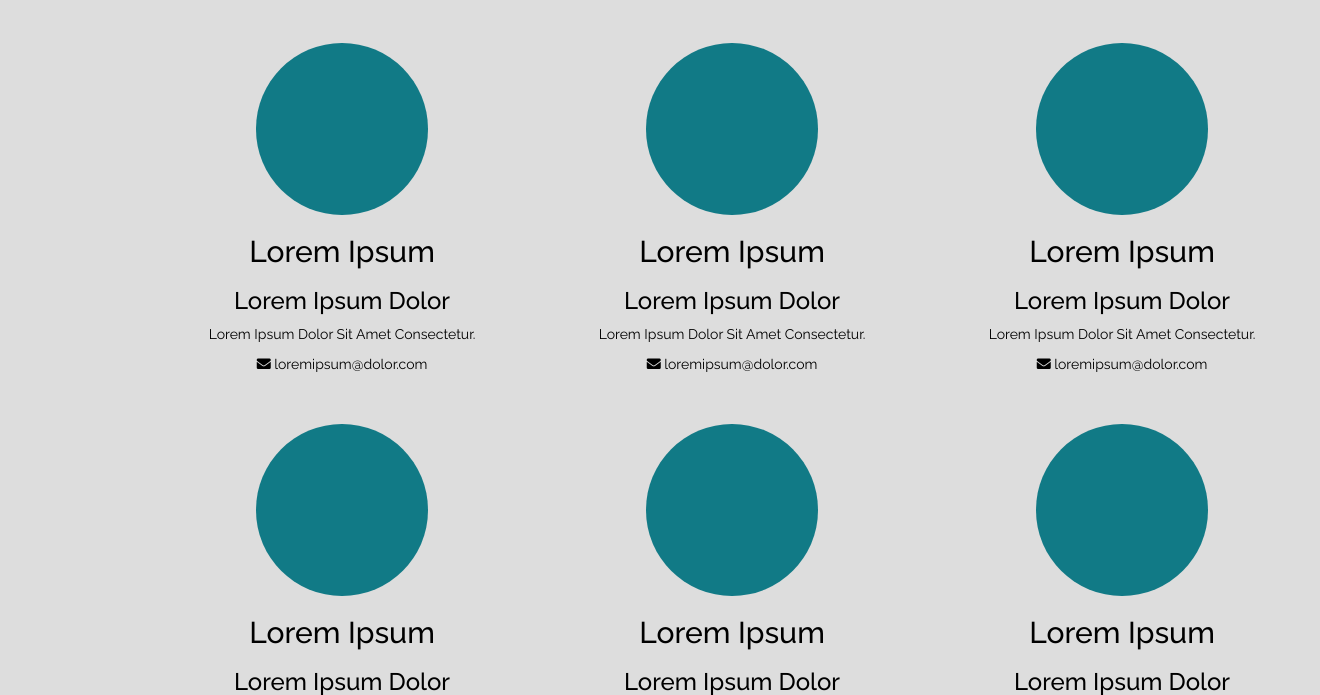
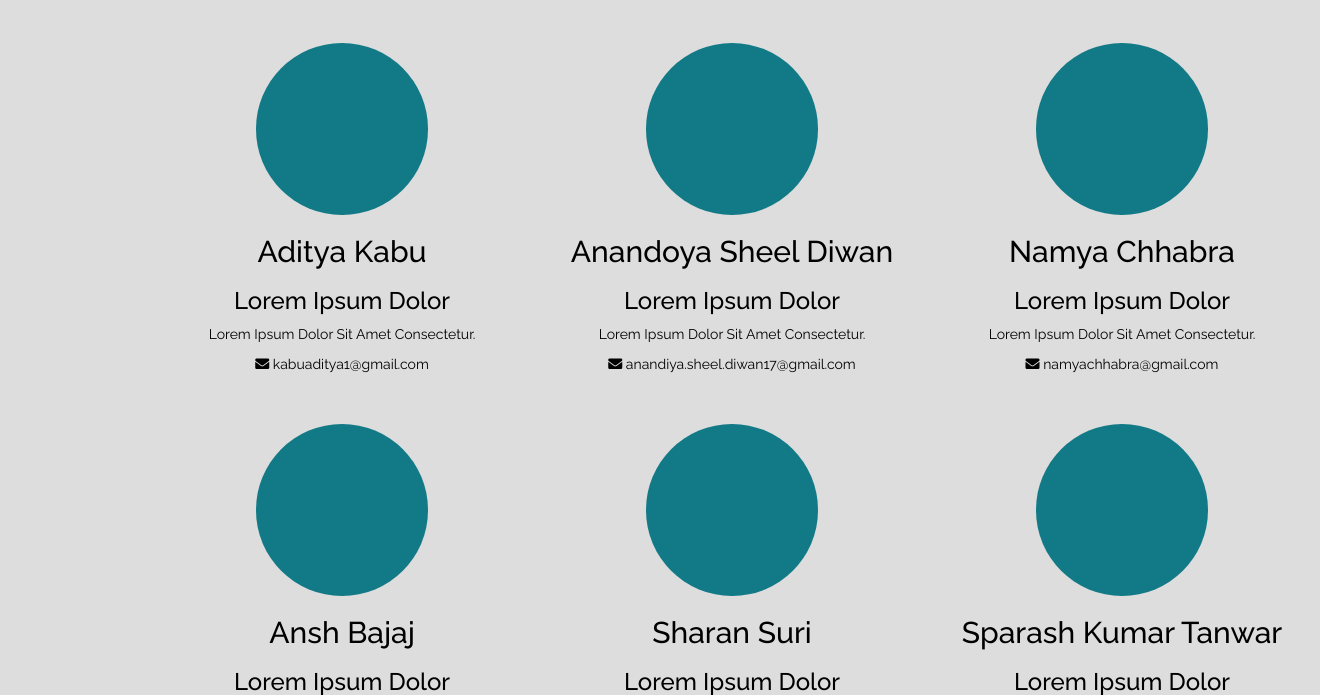
Before and after one commit to Sharan420/Ordin-2020-, a PHP site: page / in a window 1320 px wide. Shown: the part 5805-6500 px from the top of the page. Run offline with PHP 8.4, Linux system fonts and the light colour scheme; some libraries are stand-ins or nearby versions.

Commit message:
asdfghjk

```diff
--- a/index.css
+++ b/index.css
@@ -315,7 +315,7 @@ hr {
     color: var(--font-color);
 }
 
-form input[type=email], input[type=password], input[type=text] {
+input[type=email], input[type=password], input[type=text] {
     border: transparent solid 2px;
     border-bottom-color: var(--secondary-color);
     padding: 10;
@@ -348,7 +348,7 @@ input[type="submit"]:hover{
     color: #fff;
 }
 
-form input[type="email"]:focus-within, input[type="password"]:focus-within, input[type="text"]:focus-within {
+input[type="email"]:focus-within, input[type="password"]:focus-within, input[type="text"]:focus-within {
     border: transparent solid 2px;
     border-bottom-color: var(--primary-color);
     width: 50%;
--- a/index.html
+++ b/index.html
@@ -279,16 +279,112 @@
                         <div class="imgcontainer">
                             <img class="headsimg" src="lib/yeet.png">
                         </div>
-                        <h2>Lorem Ipsum</h2>
+                        <h2>Aditya Kabu</h2>
                         <h3>Lorem Ipsum Dolor</h3>
                         <p>Lorem Ipsum Dolor Sit Amet Consectetur.</p>
-                        <i class="fas fa-envelope"></i> loremipsum@dolor.com
+                        <i class="fas fa-envelope"></i> kabuaditya1@gmail.com
                     </div>
                     <div class="col-lg-4 col-md-12 text-center">
                         <div class="imgcontainer">
                             <img class="headsimg" src="lib/yeet.png">
                         </div>
-                        <h2>Lorem Ipsum</h2>
+                        <h2>Anandoya Sheel Diwan</h2>
+                        <h3>Lorem Ipsum Dolor</h3>
+                        <p>Lorem Ipsum Dolor Sit Amet Consectetur.</p>
+                        <i class="fas fa-envelope"></i> anandiya.sheel.diwan17@gmail.com
+                    </div>
+                    <div class="col-lg-4 col-md-12 text-center">
+                        <div class="imgcontainer">
+                            <img class="headsimg" src="lib/yeet.png">
+                        </div>
+                        <h2>Namya Chhabra</h2>
+                        <h3>Lorem Ipsum Dolor</h3>
+                        <p>Lorem Ipsum Dolor Sit Amet Consectetur.</p>
+                        <i class="fas fa-envelope"></i> namyachhabra@gmail.com
+                    </div>
+                </div>
+
+                <div class="banner"></div>
+
+                <div class="row">
+                    <div class="col-lg-4 col-md-12 text-center">
+                        <div class="imgcontainer">
+                            <img class="headsimg" src="lib/yeet.png">
+                        </div>
+                        <h2>Ansh Bajaj</h2>
+                        <h3>Lorem Ipsum Dolor</h3>
+                        <p>Lorem Ipsum Dolor Sit Amet Consectetur.</p>
+                        <i class="fas fa-envelope"></i> anshbajaj07@gmail.com
+                    </div>
+                    <div class="col-lg-4 col-md-12 text-center">
+                        <div class="imgcontainer">
+                            <img class="headsimg" src="lib/yeet.png">
+                        </div>
+                        <h2>Sharan Suri</h2>
+                        <h3>Lorem Ipsum Dolor</h3>
+                        <p>Lorem Ipsum Dolor Sit Amet Consectetur.</p>
+                        <i class="fas fa-envelope"></i> sharansuri1980@gmail.com
+                    </div>
+                    <div class="col-lg-4 col-md-12 text-center">
+                        <div class="imgcontainer">
+                            <img class="headsimg" src="lib/yeet.png">
+                        </div>
+                        <h2>Sparash Kumar Tanwar</h2>
+                        <h3>Lorem Ipsum Dolor</h3>
+                        <p>Lorem Ipsum Dolor Sit Amet Consectetur.</p>
+                        <i class="fas fa-envelope"></i> tnsparsh27@gmail.com
+                    </div>
+                </div>
+
+                <div class="banner"></div>
+
+                <div class="row">
+                    <div class="col-lg-4 col-md-12 text-center">
+                        <div class="imgcontainer">
+                            <img class="headsimg" src="lib/yeet.png">
+                        </div>
+                        <h2>Saanya Anand</h2>
+                        <h3>Lorem Ipsum Dolor</h3>
+                        <p>Lorem Ipsum Dolor Sit Amet Consectetur.</p>
+                        <i class="fas fa-envelope"></i> reachsaanya@gmail.com
+                    </div>
+                    <div class="col-lg-4 col-md-12 text-center">
+                        <div class="imgcontainer">
+                            <img class="headsimg" src="lib/yeet.png">
+                        </div>
+                        <h2>Amogh Jain</h2>
+                        <h3>Lorem Ipsum Dolor</h3>
+                        <p>Lorem Ipsum Dolor Sit Amet Consectetur.</p>
+                        <i class="fas fa-envelope"></i> amogh.pyrotech@gmail.com
+                    </div>
+                    <div class="col-lg-4 col-md-12 text-center">
+                        <div class="imgcontainer">
+                            <img class="headsimg" src="lib/yeet.png">
+                        </div>
+                        <h2>Ronit Das</h2>
+                        <h3>Lorem Ipsum Dolor</h3>
+                        <p>Lorem Ipsum Dolor Sit Amet Consectetur.</p>
+                        <i class="fas fa-envelope"></i> ronitpyrotech@gmail.com
+                    </div>
+                </div>
+
+                <div class="banner"></div>
+
+                <div class="row">
+                    <div class="col-lg-4 col-md-12 text-center">
+                        <div class="imgcontainer">
+                            <img class="headsimg" src="lib/yeet.png">
+                        </div>
+                        <h2>Manya Kamath</h2>
+                        <h3>Lorem Ipsum Dolor</h3>
+                        <p>Lorem Ipsum Dolor Sit Amet Consectetur.</p>
+                        <i class="fas fa-envelope"></i> manyakamath26@gmail.com
+                    </div>
+                    <div class="col-lg-4 col-md-12 text-center">
+                        <div class="imgcontainer">
+                            <img class="headsimg" src="lib/yeet.png">
+                        </div>
+                        <h2>Suhana Mehta</h2>
                         <h3>Lorem Ipsum Dolor</h3>
                         <p>Lorem Ipsum Dolor Sit Amet Consectetur.</p>
                         <i class="fas fa-envelope"></i> loremipsum@dolor.com
@@ -303,40 +399,6 @@
                         <i class="fas fa-envelope"></i> loremipsum@dolor.com
                     </div>
                 </div>
-
-                <div class="banner"></div>
-
-                <div class="row">
-                    <div class="col-lg-4 col-md-12 text-center">
-                        <div class="imgcontainer">
-                            <img class="headsimg" src="lib/yeet.png">
-                        </div>
-                        <h2>Lorem Ipsum</h2>
-                        <h3>Lorem Ipsum Dolor</h3>
-                        <p>Lorem Ipsum Dolor Sit Amet Consectetur.</p>
-                        <i class="fas fa-envelope"></i> loremipsum@dolor.com
-                    </div>
-                    <div class="col-lg-4 col-md-12 text-center">
-                        <div class="imgcontainer">
-                            <img class="headsimg" src="lib/yeet.png">
-                        </div>
-                        <h2>Lorem Ipsum</h2>
-                        <h3>Lorem Ipsum Dolor</h3>
-                        <p>Lorem Ipsum Dolor Sit Amet Consectetur.</p>
-                        <i class="fas fa-envelope"></i> loremipsum@dolor.com
-                    </div>
-                    <div class="col-lg-4 col-md-12 text-center">
-                        <div class="imgcontainer">
-                            <img class="headsimg" src="lib/yeet.png">
-                        </div>
-                        <h2>Lorem Ipsum</h2>
-                        <h3>Lorem Ipsum Dolor</h3>
-                        <p>Lorem Ipsum Dolor Sit Amet Consectetur.</p>
-                        <i class="fas fa-envelope"></i> loremipsum@dolor.com
-                    </div>
-                </div>
-                <div class="banner"></div>
-
             </div>
         </div>
     </center>
```
Also changed, not shown: snap.html (+9 -7 lines).
